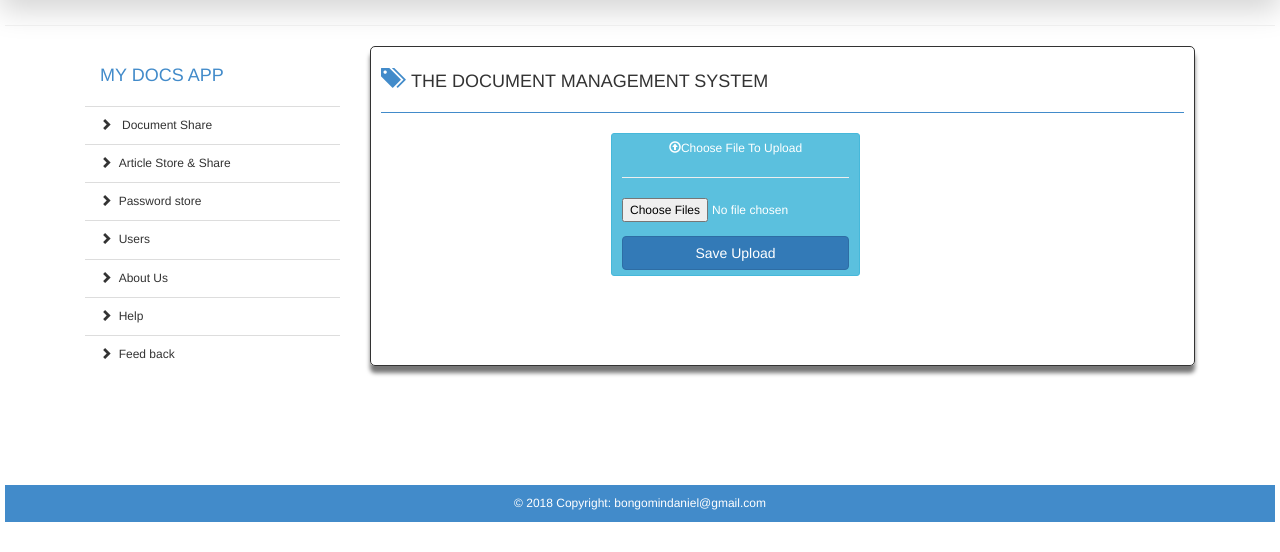
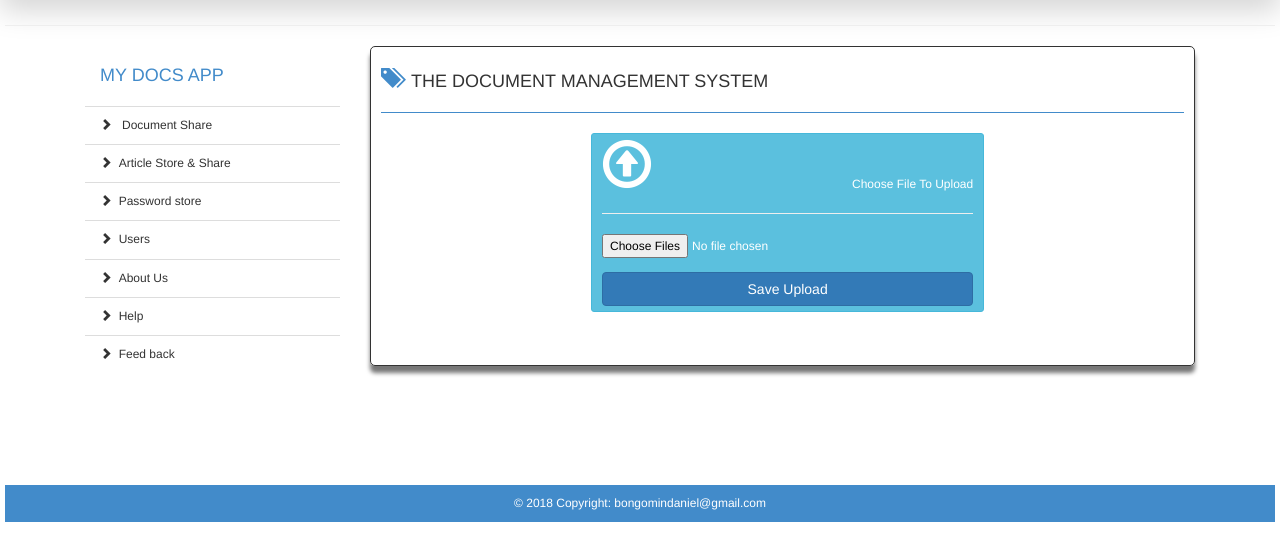
Before and after one commit to bongomindaniel/FILEMGT1, a Flask app: page / in a window 1280 px wide. Shown: the part 121-673 px from the top of the page. Run offline with Flask 2, Linux system fonts and the light colour scheme; some libraries are stand-ins or nearby versions.

Commit message:
GUI CHANGES

```diff
--- a/templates/index.html
+++ b/templates/index.html
@@ -28,8 +28,8 @@
       <hr style = "border-color:#428BCA;">
     <form class="md-form" enctype="multipart/form-data" method="POST"  >
                         <div class="file-field" >
-                            <div class="btn btn-info btn-sm " style=" margin-left:230px">
-                                <span><span class="glyphicon glyphicon-upload"></span>Choose File To Upload</span>
+                            <div class="btn btn-info btn-sm " style=" margin-left:210px">
+                                <span><span class="glyphicon glyphicon-upload" style="font-size:50px"> &nbsp &nbsp</span>Choose File To Upload</span>
                                 <hr>
                                 <input class="control-item"type="file" name="file" multiple>
                                 <button type="submit" style="margin-top:14px;" class="btn btn-primary btn-block" formnovalidate formaction="/uploads">Save Upload</button>
```
